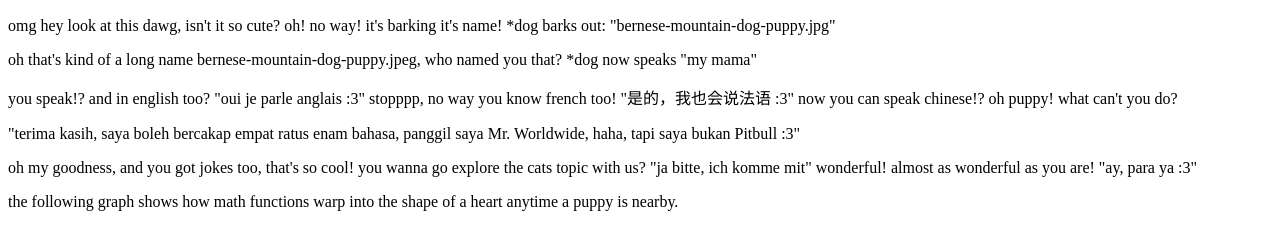
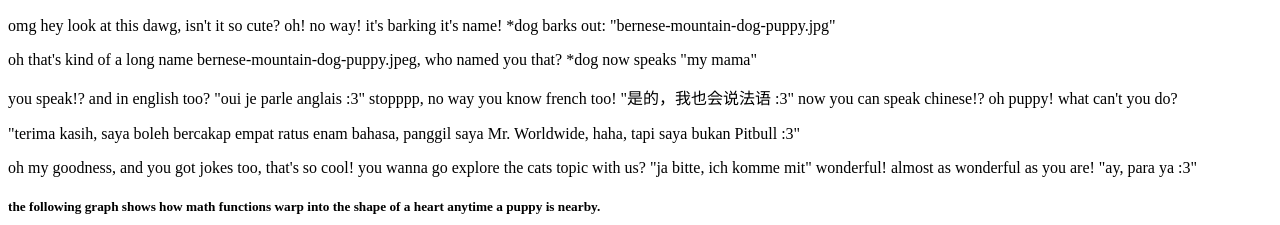
Before and after one commit to Junsrubberducky/functions, a plain HTML site: page index.html in a window 1280 px wide. Shown: the part 894-1119 px from the top of the page. Drawn offline with Linux system fonts and the light colour scheme; grey boxes are pictures that could not be loaded.

Commit message:
Update index.html

```diff
--- a/index.html
+++ b/index.html
@@ -30,7 +30,7 @@
     <p>"terima kasih, saya boleh bercakap empat ratus enam bahasa, panggil saya Mr. Worldwide, haha, tapi saya bukan Pitbull :3"</p>
     <p>oh my goodness, and you got jokes too, that's so cool! you wanna go explore the cats topic with us? "ja bitte, ich komme mit" wonderful! almost as wonderful as you are! "ay, para ya :3"</p>
 
-    <p>the following graph shows how math functions warp into the shape of a heart anytime a puppy is nearby.</p>
+    <h5>the following graph shows how math functions warp into the shape of a heart anytime a puppy is nearby.</h5>
     <iframe src="https://www.desmos.com/calculator/fszm7c2o3x?embed" width="500" height="500" style="border: 1px solid #ccc" frameborder=0></iframe>
 </body>
 </html>
```
